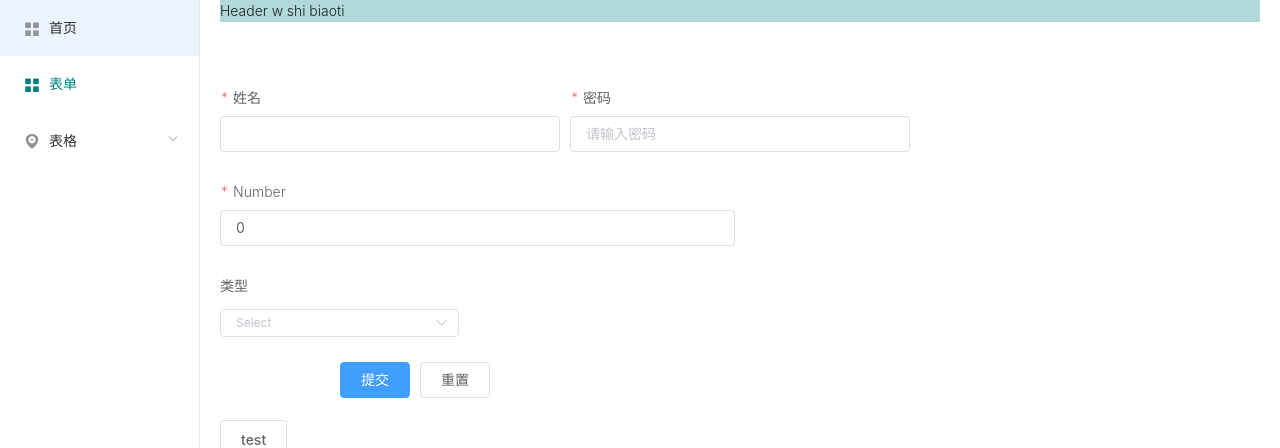
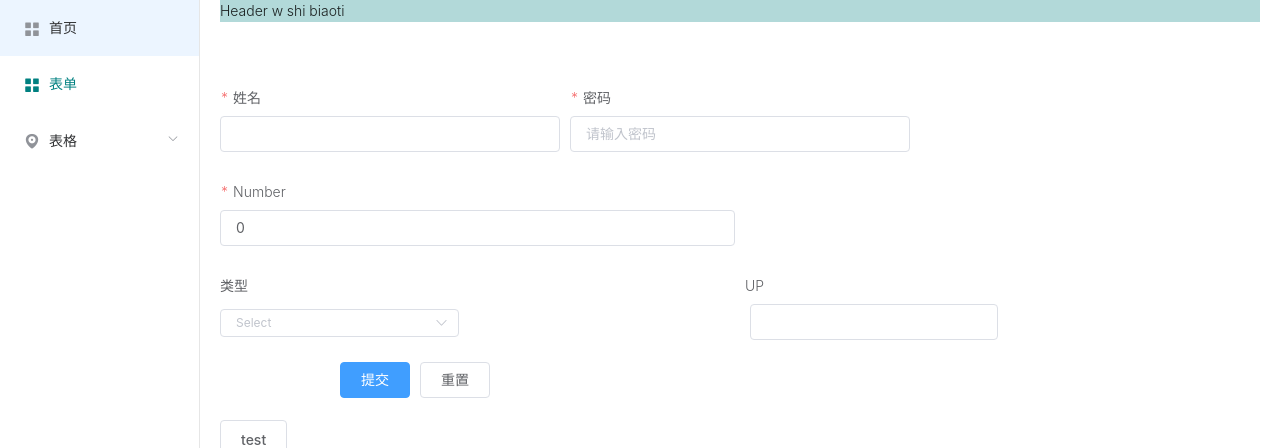
Before and after one commit to wdwlbsmlw/vue3-admin, a Vue app: page /form in a window 1280 px wide. Shown: the top 448 px of the page. Built offline with nearby package versions, Linux system fonts and the light colour scheme; sample sign-in values are in the browser's storage.

Commit message:
form create add slot.

```diff
--- a/src/components/FormCreate/index.vue
+++ b/src/components/FormCreate/index.vue
@@ -37,7 +37,9 @@ export default defineComponent({
                         style: {
                             display: col.hidden ? 'none' : 'block'
                         }
-                    }, () => h(components[_tagname], {
+                    }, () => col.field.type === 'slot' ? h(components.ElCol, col.props, () => {
+                            return ctx.$slots[col.field.key]({value: form[col.field.key], form, key: col.field.key})
+                        }) : h(components[_tagname], {
                         modelValue: form[col.field.key],
                         ...col.field.props,
                         onInput: val => {
@@ -69,6 +71,7 @@ export default defineComponent({
             return _list
         }
 
+        // 修改UI配置
         const setUIData = (key, field, value) => {
             console.log(key, field, value)
             props.options.ui.forEach(row => {
@@ -78,6 +81,7 @@ export default defineComponent({
             })
         }
 
+        // 修改FormData
         const setData = (key, val) => {
             if (!ctx.$utils.hasKey(form, key)) return
             form[key] = val
--- a/src/views/Form/index.vue
+++ b/src/views/Form/index.vue
@@ -1,6 +1,12 @@
 <template>
     <div>
-        <form-create ref="fc" v-model="form" :options="options" @submit="onSubmit"></form-create>
+        <form-create ref="fc" v-model="form" :options="options" @submit="onSubmit">
+            <template v-slot:up="{form}">
+                <div>
+                    <el-input v-model="form['up']"></el-input>
+                </div>
+            </template>
+        </form-create>
 
         <el-button @click="test">test</el-button>
     </div>
@@ -141,6 +147,19 @@ export default defineComponent({
                                 ],
                             },
                         },
+                        {
+                            type: 'col',
+                            hidden: false,
+                            props: {
+                                span: 12, // undefined
+                            },
+                            field: {
+                                dataType: 'String',
+                                key: 'up',
+                                type: 'slot',
+                                title: 'UP'
+                            },
+                        },
                     ],
                 },
             ],
```
